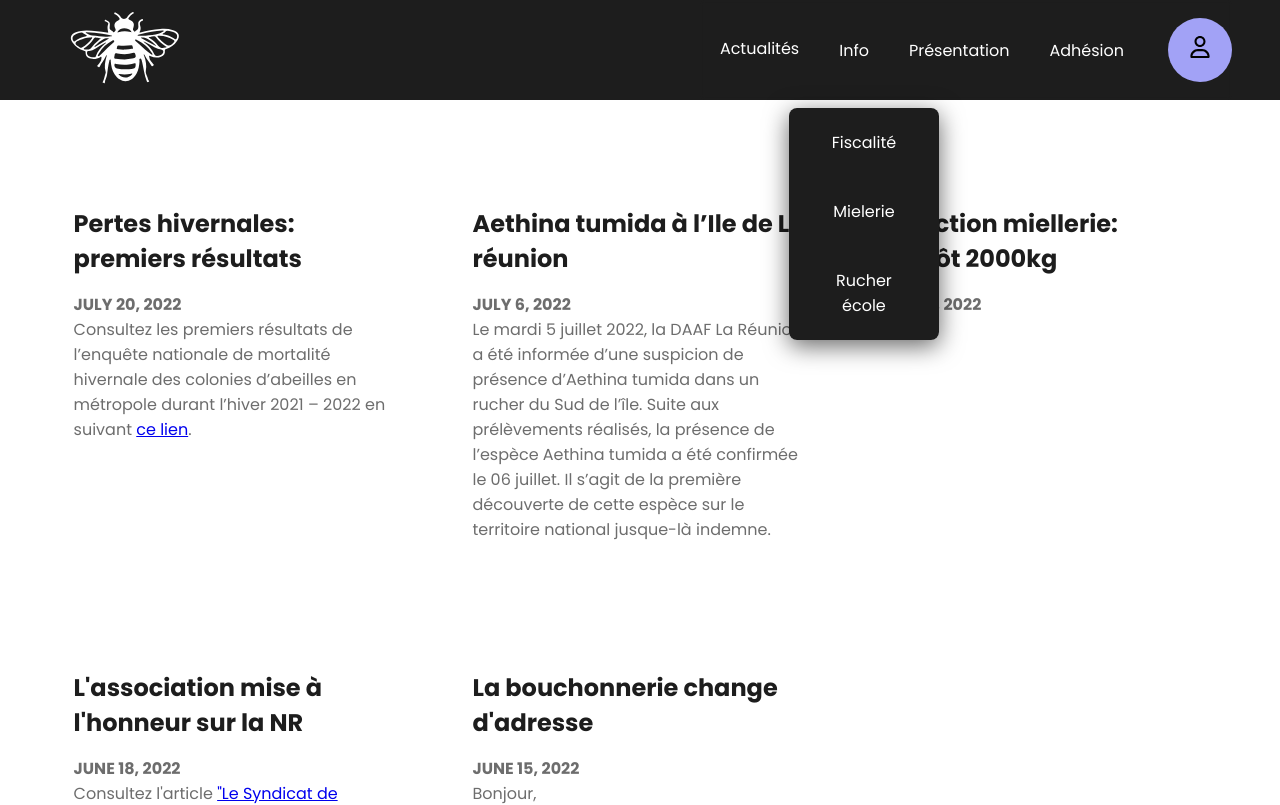
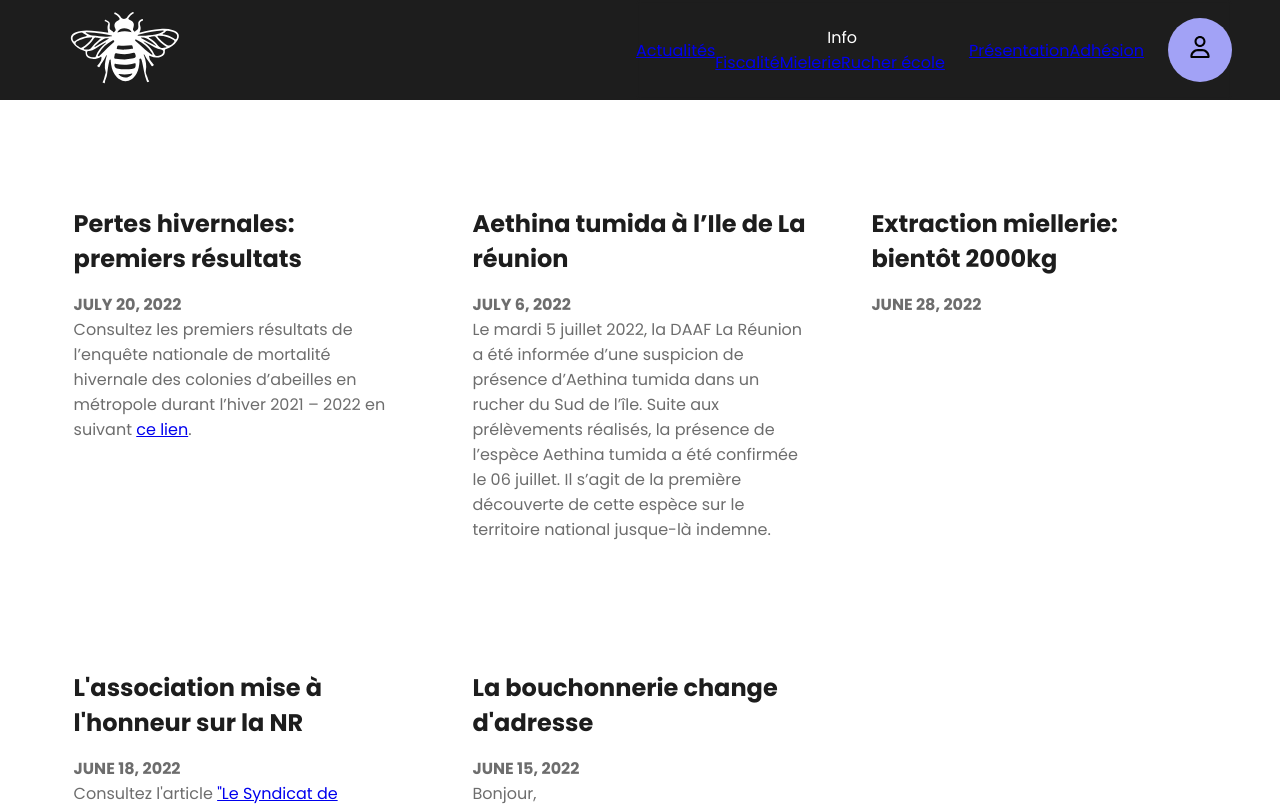
Before and after one commit to Barto1212/sat37, a Next.js app: page / in a window 1280 px wide. Shown: the top 805 px of the page. Built offline with nearby package versions, Linux system fonts and the light colour scheme.

Commit message:
ok sans style

```diff
--- a/components/layout/navigation/header.jsx
+++ b/components/layout/navigation/header.jsx
@@ -1,3 +1,4 @@
+import Test from './test'
 import styles from './header.module.scss'
 import Link from 'next/link';
 import Image from 'next/image';
@@ -20,18 +21,6 @@ const itemsList = [
   // {name: "Fiscalité", link: "/fiscalite"},
   // {name: "Mielerie", link: "/mielerie"},
 ]
-
-const Item = ({ item, menuToggleHandler, subListVisible }) => {
-
-
-  return (
-    <li className={liClassName}>
-      <Link href={item.link}>
-        <a className={styles.link} onClick={menuToggleHandler}>{item.name}</a>
-      </Link>
-    </li>
-  )
-}
 
 const Header = ({ setModalIsOpen }) => {
   const [openMenu, setOpenMenu] = useState(false)
@@ -89,7 +78,7 @@ const Header = ({ setModalIsOpen }) => {
           openMenu && size.width < 1050 ? styles.isMenu : ""
         }`}
         >
-          <ul className={styles.list}>
+          {/* <ul className={styles.list}>
             {itemsList.map(item => {
               const subListVisible = true
               const isSubMenu = typeof item.link === "object"
@@ -121,7 +110,8 @@ const Header = ({ setModalIsOpen }) => {
                 </li>
               )
             })}
-          </ul>
+          </ul> */}
+          <Test array={itemsList} />
           <button className='btn-svg' onClick={handleUserClick}>
             <Image alt="user" src="/img/svg/user-regular.svg" width={25} height={25} />
           </button>
--- /dev/null
+++ b/components/layout/navigation/test.tsx
@@ -0,0 +1,43 @@
+import Link from "next/link"
+
+const ItemSimple = ({ item }) => {
+  return (
+    <li>
+      <Link href={item.link}>
+        <a>{item.name}</a>
+      </Link>
+    </li>
+  )
+}
+
+const ItemAOuvrir = ({ children, item }) => {
+  return (
+    <li>
+      <a>{item.name}</a>
+      <ul>
+        {children}
+      </ul>
+    </li>
+  )
+}
+
+const List = ({ array }) => {
+  return (
+    <ul>
+      {array.map(item => {
+        if (typeof item.link === "object") {
+          return (
+            <ItemAOuvrir key={item.name} item={item}>
+              {item.link.map((item) => <ItemSimple key={item.name} item={item} />)}
+            </ItemAOuvrir>
+          )
+        }
+        return (<ItemSimple key={item.name} item={item} />)
+      })}
+    </ul>
+  )
+}
+
+
+
+export default List
```
